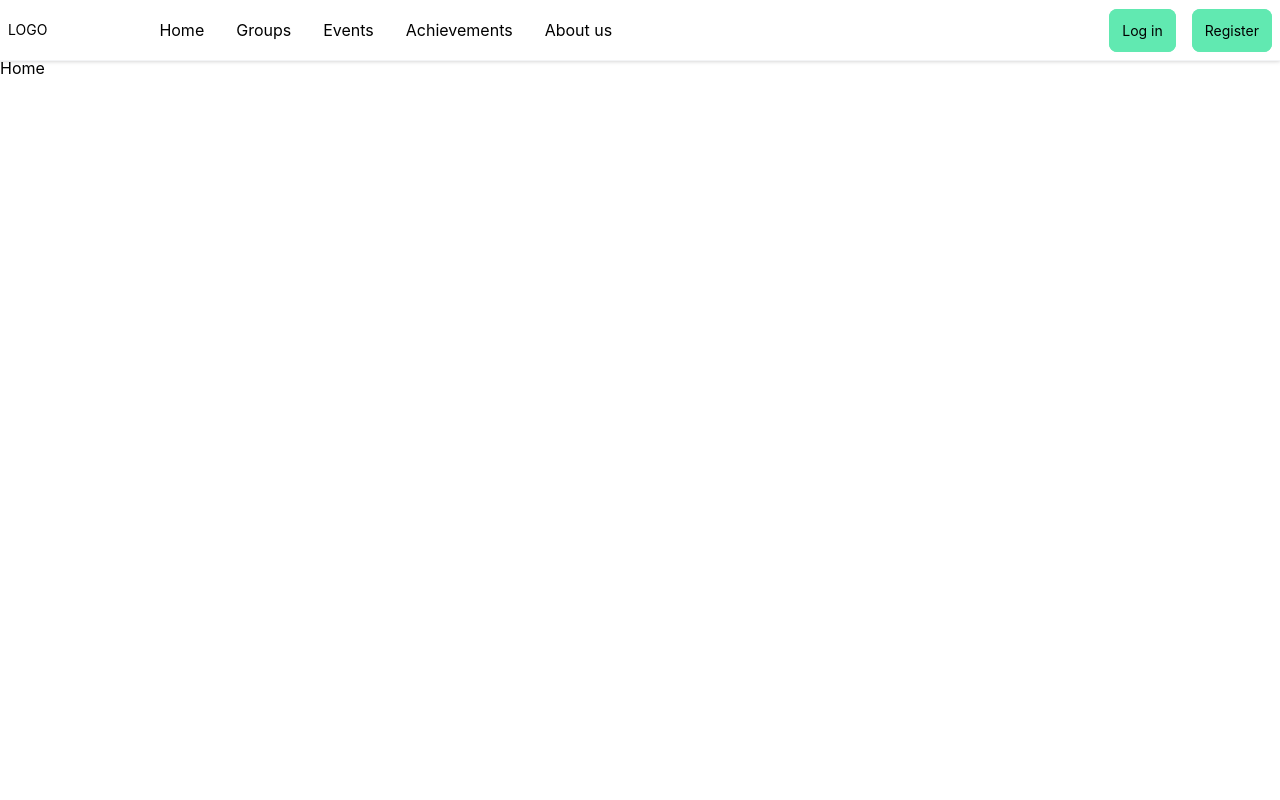
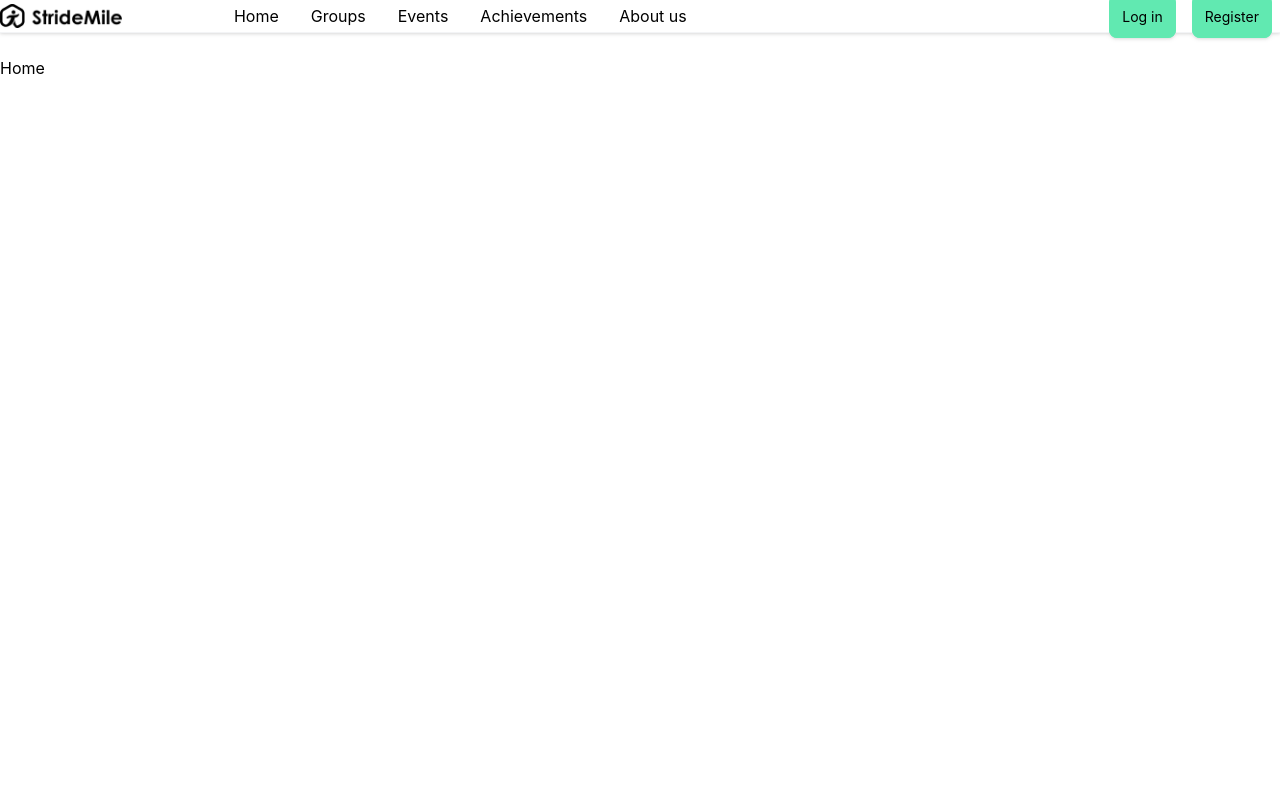
Before and after one commit to viliuszam/Stridemile, a React (Create React App) app in the folder client/: page / in a window 1280 px wide. Shown: the top 800 px of the page. Built offline with nearby package versions, Linux system fonts and the light colour scheme.

Commit message:
client: add logo

```diff
--- a/client/src/components/NavBar.js
+++ b/client/src/components/NavBar.js
@@ -13,6 +13,8 @@ import Divider from '@mui/material/Divider';
 import IconButton from '@mui/material/IconButton';
 import Tooltip from '@mui/material/Tooltip';
 
+import logo from '../images/logo.png'
+
 const NavBar = () => {
   const navigate = useNavigate();
   const [anchorEl, setAnchorEl] = React.useState(null);
@@ -26,10 +28,8 @@ const NavBar = () => {
 
   return (
     <div className='bg-white border-b border-b-solid border-b-gray-100 drop-shadow fixed w-full py-1 z-10'>
-      <div className="md:flex bg-white container">
-        <div className='text-black pt-4 pb-4 pl-2 text-sm my-auto flex' >
-          <p>LOGO</p>
-        </div>
+      <div className="md:flex bg-white container justify-center items-center">
+        <img src={logo} className='h-6' alt="Logo" />
         {(() => {
           if(isLoggedIn())
           {
```
Also changed, not shown: client/src/images/logo.png (added).
